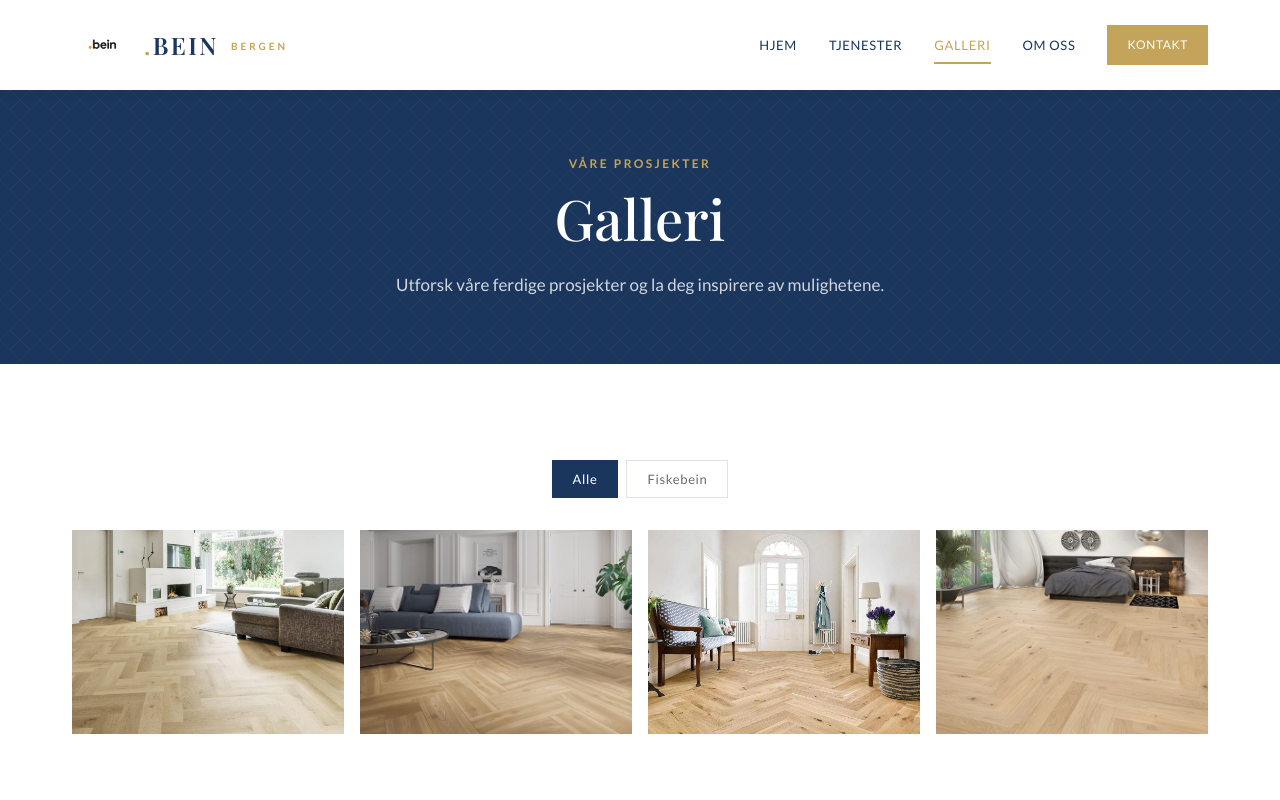
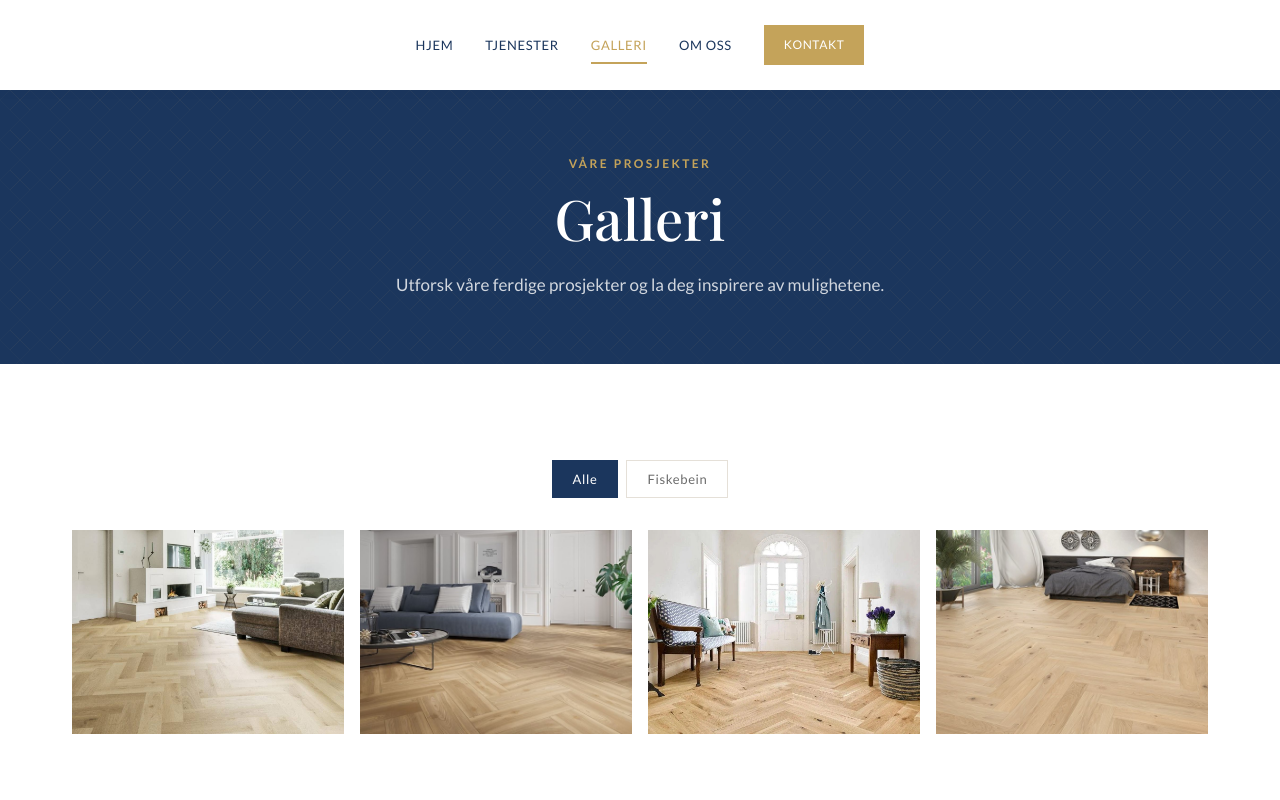
Before and after one commit to josuekongolo/beinbergen, a plain HTML site: page galleri.html in a window 1280 px wide. Shown: the top 800 px of the page. Drawn offline with nearby package versions, Linux system fonts and the light colour scheme.

Commit message:
Remove logo from navbar and center nav links
Co-Authored-By: Claude Opus 4.6 <noreply@anthropic.com>

```diff
--- a/css/styles.css
+++ b/css/styles.css
@@ -302,7 +302,7 @@ p:last-child { margin-bottom: 0; }
 .header__inner {
   display: flex;
   align-items: center;
-  justify-content: space-between;
+  justify-content: center;
   height: 100%;
   max-width: 1200px;
   margin: 0 auto;
--- a/galleri.html
+++ b/galleri.html
@@ -18,12 +18,6 @@
   <header class="header header--transparent">
     <div class="container">
       <div class="header__inner">
-        <a href="index.html" class="header__logo">
-          <img src="icons/logo-new.jpg" alt=".Bein Bergen" class="header__logo-icon">
-          <span class="header__logo-text"><span class="dot">.</span>BEIN</span>
-          <span class="header__logo-sub">BERGEN</span>
-        </a>
-
         <nav class="header__nav">
           <a href="index.html" class="header__nav-link">Hjem</a>
           <a href="tjenester.html" class="header__nav-link">Tjenester</a>
```
Also changed, not shown: index.html (+0 -6 lines), kontakt.html (+0 -6 lines), om-oss.html (+0 -6 lines), tjenester.html (+0 -6 lines).
